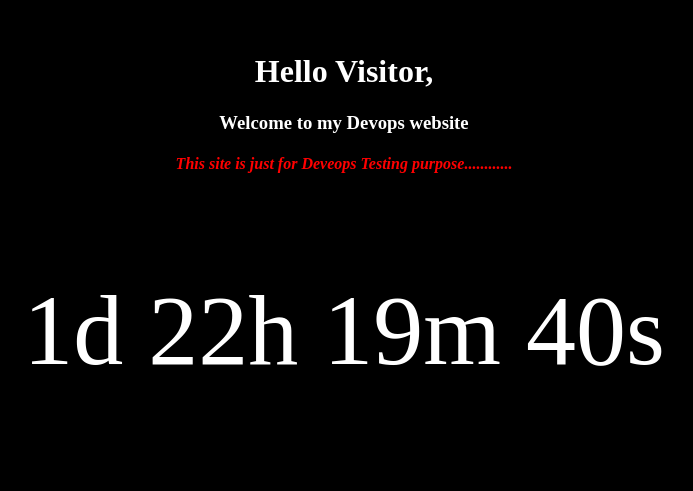
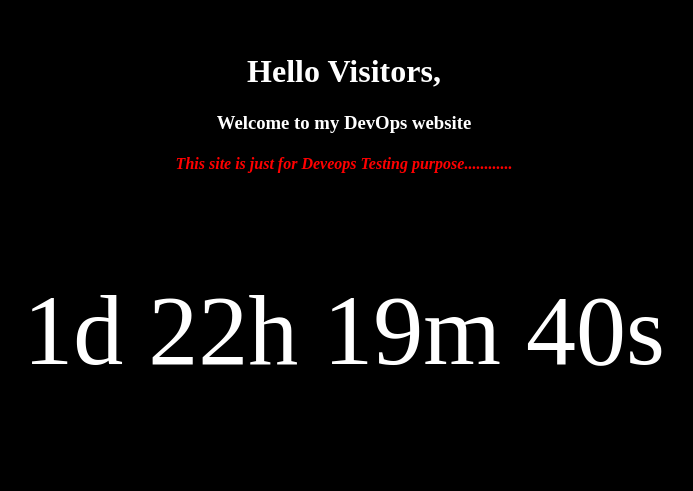
Before and after one commit to ossygarcia/simple-site, a plain HTML site: page index.html in a window 1280 px wide. Shown: the part 118-609 px from the top of the page, without its empty margins (296-989 px from the left). Drawn offline with Linux system fonts and the light colour scheme.

Commit message:
commited file

```diff
--- a/index.html
+++ b/index.html
@@ -10,8 +10,8 @@
 <body>
     <div class="container">
         <div class="wrapper">
-            <h1>Hello Visitor,</h1>
-            <h3>Welcome to my Devops website</h3>
+            <h1>Hello Visitors,</h1>
+            <h3>Welcome to my DevOps website</h3>
             <h4>This site is just for Deveops Testing purpose............</h4>
             <p id="demo"></p>
 
```
